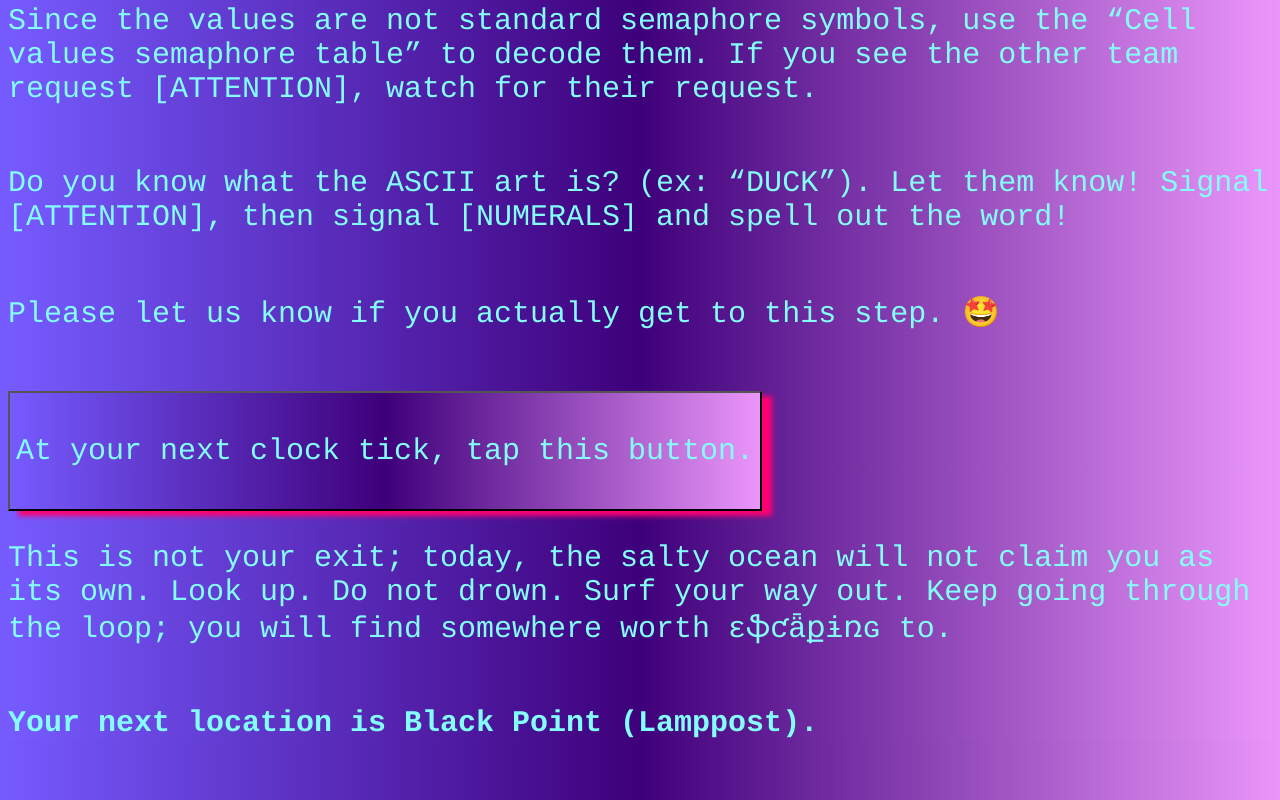
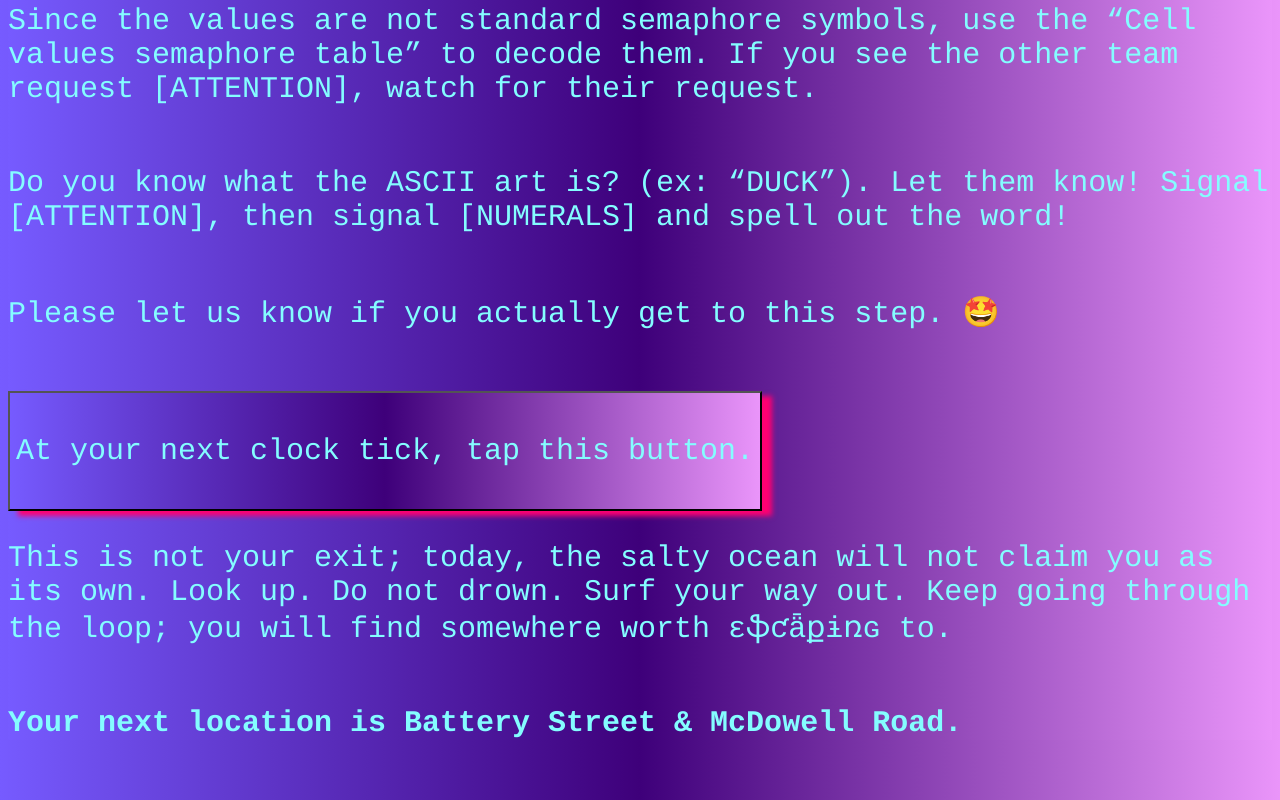
Before and after one commit to annthurium/vaporloop, a website: page src/public/flag-purple.html in a window 1280 px wide. Both pictures are taken after a click on the button "At your next clock tick, tap this button.". Shown: the part 3345-4145 px from the top of the page. Drawn offline with Linux system fonts and the light colour scheme.

Commit message:
fix location

```diff
--- a/src/public/flag-purple.html
+++ b/src/public/flag-purple.html
@@ -119,7 +119,7 @@
       Keep going through the loop; you will find somewhere worth ɛֆƈǟքɨռɢ to.
     </p>
 
-    <p><b>Your next location is Black Point (Lamppost).</b></p>
+    <p><b>Your next location is Battery Street & McDowell Road.</b></p>
   </span>
 </body>
 <script>
```
